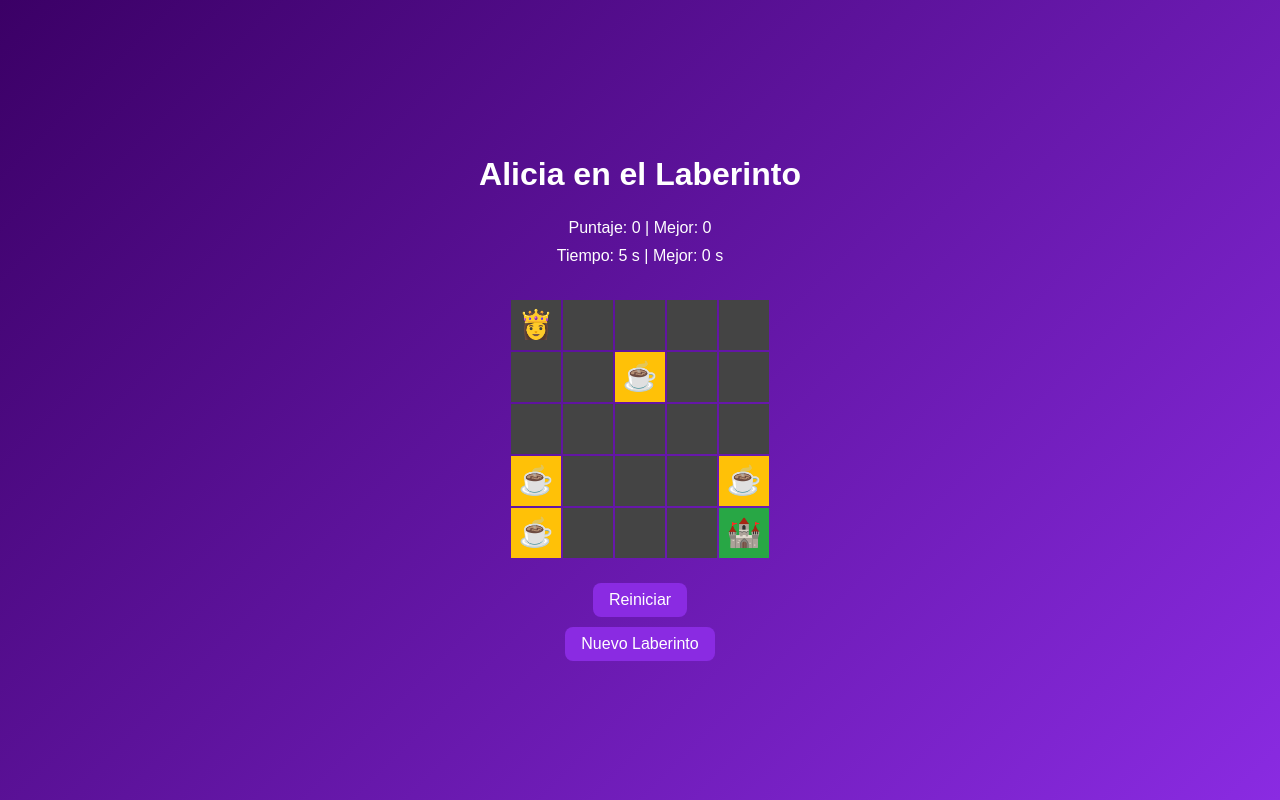
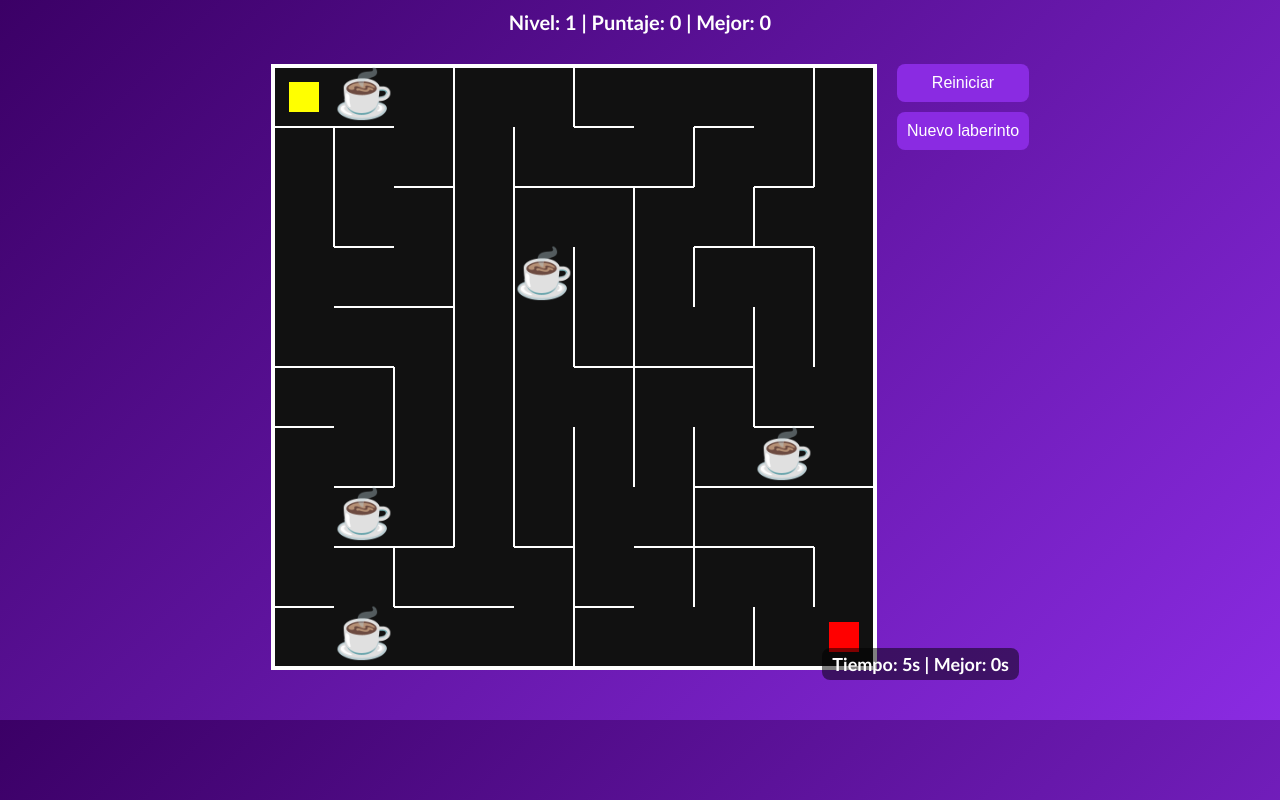
Before and after one commit to liquidvice/laberinto2, a plain HTML site: page index.html in a window 1280 px wide. Drawn offline with Linux system fonts and the light colour scheme.

Commit message:
Update index.html

```diff
--- a/index.html
+++ b/index.html
@@ -6,163 +6,253 @@
 <title>Alicia en el Laberinto</title>
 <style>
   body {
-    font-family: Arial, sans-serif;
     background: linear-gradient(135deg, #3b0066, #8a2be2);
+    margin: 0;
+    padding: 0;
+    font-family: 'Trebuchet MS', sans-serif;
     color: #fff;
     display: flex;
     flex-direction: column;
     align-items: center;
+  }
+  #scoreboard {
+    margin: 10px;
+    font-size: 20px;
+    font-weight: bold;
+  }
+  #gameContainer {
+    display: flex;
+    flex-direction: row;
     justify-content: center;
-    min-height: 100vh;
-    margin: 0;
+    align-items: flex-start;
+    position: relative;
   }
-  #scoreboard, #timer, #warning, #finalMessage, #levelMessage {
-    margin: 5px 0;
+  #mazeCanvas {
+    border: 3px solid white;
+    background: #111;
+    margin: 20px;
+  }
+  #controls {
+    display: flex;
+    flex-direction: column;
+    gap: 10px;
+    margin-top: 20px;
+  }
+  button {
+    padding: 10px;
+    font-size: 16px;
+    border-radius: 8px;
+    border: none;
+    cursor: pointer;
+    background-color: #8a2be2;
+    color: white;
+    transition: 0.3s;
+  }
+  button:hover {
+    background-color: #5e1b96;
+  }
+  #finalMessage {
+    font-size: 24px;
+    font-weight: bold;
+    margin-top: 20px;
     text-align: center;
   }
-  #maze {
-    display: grid;
-    grid-gap: 2px;
-    margin: 10px 0;
+  #timer {
+    position: absolute;
+    bottom: 10px;
+    right: 10px;
+    font-size: 18px;
+    font-weight: bold;
+    color: #fff;
+    background: rgba(0,0,0,0.5);
+    padding: 5px 10px;
+    border-radius: 8px;
   }
-  .cell {
-    width: 50px;
-    height: 50px;
-    background: #444;
-    display: flex;
-    align-items: center;
-    justify-content: center;
-    font-size: 28px;
+  #warning {
+    font-size: 18px;
+    font-weight: bold;
+    color: yellow;
+    margin-top: 10px;
+    text-align: center;
   }
-  .goal { background: #28a745; }
-  .tea { background: #ffc107; }
-  button {
-    padding: 8px 16px;
-    margin: 5px;
-    border-radius: 8px;
-    border: none;
-    background-color: #8a2be2;
-    color: white;
-    font-size: 16px;
-    cursor: pointer;
-  }
-  button:hover { background-color: #5e1b96; }
 </style>
 </head>
 <body>
-  <h1>Alicia en el Laberinto</h1>
-  <div id="scoreboard">Puntaje: 0 | Mejor: 0</div>
-  <div id="timer">Tiempo: 0 s | Mejor: 0 s</div>
+  <div id="scoreboard">Nivel: 1 | Puntaje: 0 | Mejor: 0</div>
+  <div id="gameContainer">
+    <canvas id="mazeCanvas" width="600" height="600"></canvas>
+    <div id="controls">
+      <button onclick="restartGame()">Reiniciar</button>
+      <button onclick="newMaze()">Nuevo laberinto</button>
+    </div>
+    <div id="timer">Tiempo: 0s | Mejor: 0s</div>
+  </div>
   <div id="warning"></div>
-  <div id="levelMessage"></div>
-  <div id="maze"></div>
   <div id="finalMessage"></div>
-  <button onclick="restartGame()">Reiniciar</button>
-  <button onclick="newMaze()">Nuevo Laberinto</button>
 
 <script>
-const mazeContainer = document.getElementById("maze");
-const scoreDisplay = document.getElementById("scoreboard");
+const canvas = document.getElementById("mazeCanvas");
+const ctx = canvas.getContext("2d");
+const scoreboard = document.getElementById("scoreboard");
+const finalMessage = document.getElementById("finalMessage");
 const timerDisplay = document.getElementById("timer");
 const warning = document.getElementById("warning");
-const finalMessage = document.getElementById("finalMessage");
-const levelMessage = document.getElementById("levelMessage");
 
-let rows = 5, cols = 5;
-let player = { x: 0, y: 0 };
-let goal = { x: 4, y: 4 };
-let teas = [];
+let rows = 10;
+let cols = 10;
+let cellSize;
+let grid = [];
+let player = {x:0, y:0};
+let goal;
 let score = 0;
 let bestScore = localStorage.getItem("bestScore") || 0;
+let level = 1;
+let maxLevel = 5; // ahora son 5 niveles
+let teas = [];
+
+let startTime;
+let elapsedTime = 0;
 let bestTime = localStorage.getItem("bestTime") || 0;
-let level = 1;
-let maxLevel = 5;
-let timer = 0, timerInterval, elapsedTime = 0;
+let timerInterval;
 
-scoreDisplay.textContent = `Puntaje: ${score} | Mejor: ${bestScore}`;
-timerDisplay.textContent = `Tiempo: ${timer} s | Mejor: ${bestTime} s`;
+class Cell {
+  constructor(x, y) {
+    this.x = x;
+    this.y = y;
+    this.walls = [true, true, true, true];
+    this.visited = false;
+  }
+  draw() {
+    let x = this.x * cellSize;
+    let y = this.y * cellSize;
+    ctx.strokeStyle = "white";
+    ctx.lineWidth = 2;
+    if (this.walls[0]) drawLine(x, y, x + cellSize, y);
+    if (this.walls[1]) drawLine(x + cellSize, y, x + cellSize, y + cellSize);
+    if (this.walls[2]) drawLine(x + cellSize, y + cellSize, x, y + cellSize);
+    if (this.walls[3]) drawLine(x, y + cellSize, x, y);
+  }
+}
+
+function drawLine(x1, y1, x2, y2) {
+  ctx.beginPath();
+  ctx.moveTo(x1, y1);
+  ctx.lineTo(x2, y2);
+  ctx.stroke();
+}
 
 function setupMaze() {
-  mazeContainer.innerHTML = "";
-  mazeContainer.style.gridTemplateColumns = `repeat(${cols}, 50px)`;
+  cellSize = Math.floor(canvas.width / cols);
+  grid = [];
   for (let y = 0; y < rows; y++) {
     for (let x = 0; x < cols; x++) {
-      const cell = document.createElement("div");
-      cell.classList.add("cell");
-      cell.id = `cell-${x}-${y}`;
-      mazeContainer.appendChild(cell);
+      grid.push(new Cell(x, y));
     }
   }
-  player = { x: 0, y: 0 };
-  goal = { x: cols - 1, y: rows - 1 };
+  player = {x:0, y:0};
+  goal = {x: cols-1, y: rows-1};
   teas = [];
-  for (let i = 0; i < Math.floor((rows * cols) / 6); i++) {
-    let tx, ty;
-    do {
-      tx = Math.floor(Math.random() * cols);
-      ty = Math.floor(Math.random() * rows);
-    } while ((tx === 0 && ty === 0) || (tx === goal.x && ty === goal.y) || teas.some(t => t.x === tx && t.y === ty));
-    teas.push({ x: tx, y: ty });
+  for (let i=0; i<Math.floor(rows/2); i++) {
+    teas.push({x: Math.floor(Math.random()*cols), y: Math.floor(Math.random()*rows)});
   }
+  generateMaze(grid[0]);
   drawMaze();
+  if (level === 1) {
+    elapsedTime = 0;
+    startTime = Date.now();
     clearInterval(timerInterval);
-  if (level === 1) elapsedTime = 0;
-  timer = 0;
-  timerDisplay.textContent = `Tiempo: ${timer} s | Mejor: ${bestTime} s`;
     timerInterval = setInterval(() => {
-    timer++;
-    elapsedTime++;
-    timerDisplay.textContent = `Tiempo: ${timer} s | Mejor: ${bestTime} s`;
+      elapsedTime = Math.floor((Date.now() - startTime) / 1000);
+      updateScoreboard();
     }, 1000);
+  }
+  updateScoreboard();
+}
+
+function index(x, y) {
+  if (x < 0 || y < 0 || x > cols-1 || y > rows-1) return -1;
+  return x + y * cols;
+}
+
+function generateMaze(cell) {
+  cell.visited = true;
+  let neighbors = [
+    {cell: grid[index(cell.x, cell.y-1)], dir:0},
+    {cell: grid[index(cell.x+1, cell.y)], dir:1},
+    {cell: grid[index(cell.x, cell.y+1)], dir:2},
+    {cell: grid[index(cell.x-1, cell.y)], dir:3}
+  ];
+  neighbors = neighbors.filter(n => n.cell && !n.cell.visited);
+  while (neighbors.length > 0) {
+    let next = neighbors[Math.floor(Math.random()*neighbors.length)];
+    cell.walls[next.dir] = false;
+    next.cell.walls[(next.dir+2)%4] = false;
+    generateMaze(next.cell);
+    neighbors = [
+      {cell: grid[index(cell.x, cell.y-1)], dir:0},
+      {cell: grid[index(cell.x+1, cell.y)], dir:1},
+      {cell: grid[index(cell.x, cell.y+1)], dir:2},
+      {cell: grid[index(cell.x-1, cell.y)], dir:3}
+    ].filter(n => n.cell && !n.cell.visited);
+  }
 }
 
 function drawMaze() {
-  document.querySelectorAll(".cell").forEach(c => {
-    c.className = "cell";
-    c.textContent = "";
-  });
-  document.getElementById(`cell-${player.x}-${player.y}`).textContent = "👸"; // Princesa
-  const goalCell = document.getElementById(`cell-${goal.x}-${goal.y}`);
-  goalCell.classList.add("goal");
-  goalCell.textContent = "🏰"; // Castllo
+  ctx.clearRect(0,0,canvas.width,canvas.height);
+  grid.forEach(c => c.draw());
+
+  // Jugador
+  ctx.fillStyle = "yellow";
+  ctx.fillRect(player.x*cellSize+cellSize*0.25, player.y*cellSize+cellSize*0.25, cellSize*0.5, cellSize*0.5);
+
+  // Meta
+  ctx.fillStyle = "red";
+  ctx.fillRect(goal.x*cellSize+cellSize*0.25, goal.y*cellSize+cellSize*0.25, cellSize*0.5, cellSize*0.5);
+
+  // Dibujar tazas ☕
+  ctx.font = `${cellSize*0.8}px Arial`;
+  ctx.textAlign = "center";
+  ctx.textBaseline = "middle";
   teas.forEach(t => {
-    const teaCell = document.getElementById(`cell-${t.x}-${t.y}`);
-    teaCell.classList.add("tea");
-    teaCell.textContent = "☕"; // Taza
+    ctx.fillText("☕", t.x*cellSize + cellSize/2, t.y*cellSize + cellSize/2);
   });
 }
 
-function move(dx, dy) {
-  let nx = player.x + dx;
-  let ny = player.y + dy;
-  if (nx >= 0 && nx < cols && ny >= 0 && ny < rows) {
-    player.x = nx;
-    player.y = ny;
+document.addEventListener("keydown", movePlayer);
+
+function movePlayer(e) {
+  let dx=0, dy=0;
+  if (e.key=="ArrowUp") dy=-1;
+  if (e.key=="ArrowDown") dy=1;
+  if (e.key=="ArrowLeft") dx=-1;
+  if (e.key=="ArrowRight") dx=1;
+  let current = grid[index(player.x, player.y)];
+  if (dx==0 && dy==-1 && !current.walls[0]) player.y--;
+  if (dx==1 && dy==0 && !current.walls[1]) player.x++;
+  if (dx==0 && dy==1 && !current.walls[2]) player.y++;
+  if (dx==-1 && dy==0 && !current.walls[3]) player.x--;
+
   teas = teas.filter(t => {
-      if (t.x === player.x && t.y === player.y) {
-        score++;
-        scoreDisplay.textContent = `Puntaje: ${score} | Mejor: ${bestScore}`;
+    if (t.x==player.x && t.y==player.y) {
+      score+=10;
+      updateScoreboard();
       return false;
     }
     return true;
   });
-    drawMaze();
 
-    if (player.x === goal.x && player.y === goal.y) {
+  // 🚫 Verificar si intenta salir sin todas las tazas
+  if (player.x==goal.x && player.y==goal.y) {
     if (teas.length > 0) {
       warning.textContent = "⚠️ Te faltan tazas por recoger";
       setTimeout(() => { warning.textContent = ""; }, 2000);
     } else {
       warning.textContent = "";
       if (level < maxLevel) {
-          levelMessage.textContent = `Nivel ${level} completado 🎉`;
-          setTimeout(() => {
-            levelMessage.textContent = "";
         level++;
         rows += 2;
         cols += 2;
         setupMaze();
-          }, 1500);
       } else {
         clearInterval(timerInterval);
         if (elapsedTime < bestTime || bestTime == 0) {
@@ -173,27 +263,19 @@ function move(dx, dy) {
           bestScore = score;
           localStorage.setItem("bestScore", bestScore);
         }
-          finalMessage.innerHTML = `🎉 ¡Ganaste!<br>Puntaje: ${score} | Mejor: ${bestScore}<br>Tiempo total: ${elapsedTime}s | Mejor tiempo: ${bestTime}s`;
+        finalMessage.innerHTML = `🎉 ¡Ganaste! Puntaje: ${score} | Mejor: ${bestScore} | Tiempo total: ${elapsedTime}s | Mejor tiempo: ${bestTime}s`;
       }
     }
   }
+  drawMaze();
 }
-}
-
-document.addEventListener("keydown", e => {
-  if (e.key === "ArrowUp") move(0, -1);
-  if (e.key === "ArrowDown") move(0, 1);
-  if (e.key === "ArrowLeft") move(-1, 0);
-  if (e.key === "ArrowRight") move(1, 0);
-});
 
 function restartGame() {
   score = 0;
   level = 1;
-  rows = 5;
-  cols = 5;
+  rows = 10;
+  cols = 10;
   finalMessage.innerHTML = "";
-  levelMessage.textContent = "";
   setupMaze();
 }
 
@@ -201,6 +283,11 @@ function newMaze() {
   setupMaze();
 }
 
+function updateScoreboard() {
+  scoreboard.textContent = `Nivel: ${level} | Puntaje: ${score} | Mejor: ${bestScore}`;
+  timerDisplay.textContent = `Tiempo: ${elapsedTime}s | Mejor: ${bestTime}s`;
+}
+
 setupMaze();
 </script>
 </body>
```
Lines whose indentation alone changed are shown as unchanged.
